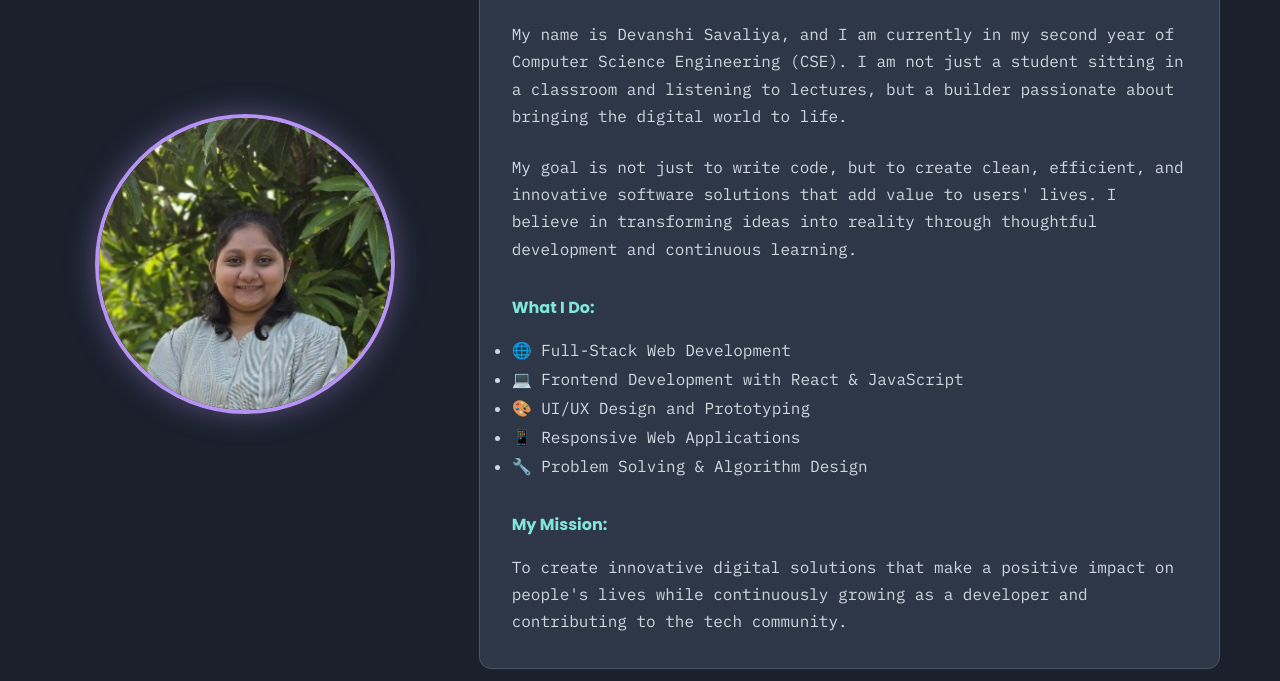
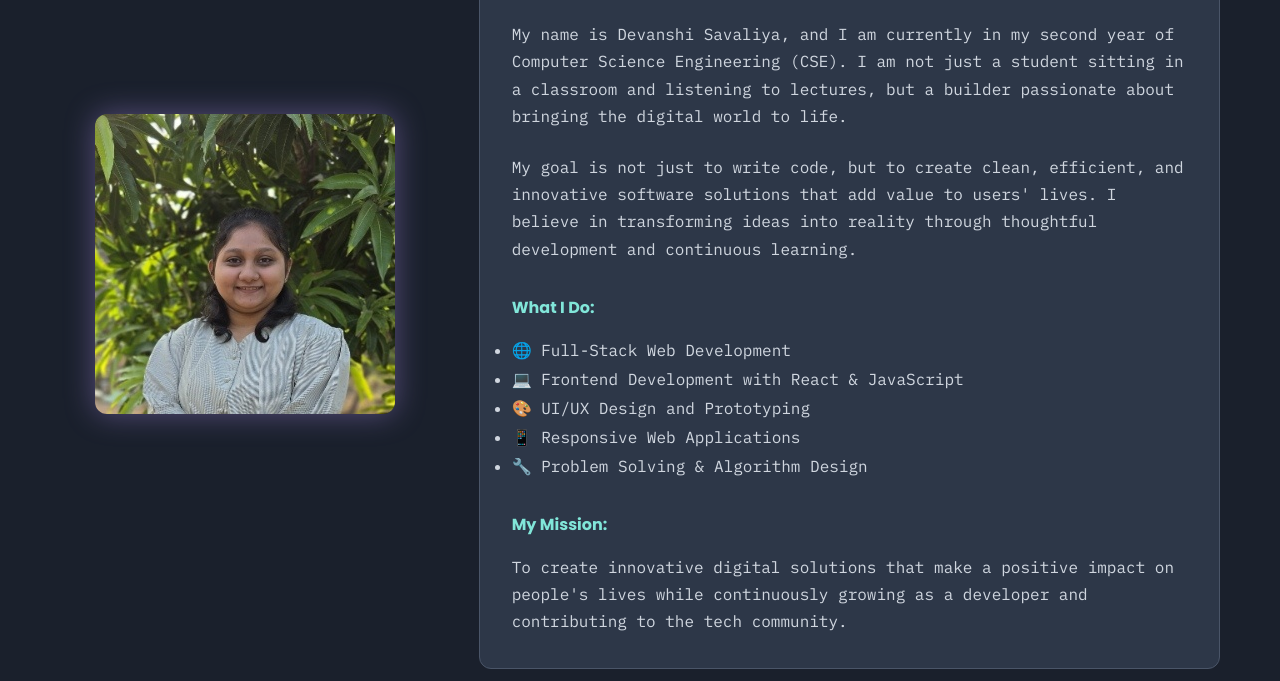
Before and after one commit to devanshi667/DevanshiSavaliya_PortfolioWebsite, a plain HTML site: page about.html in a window 1280 px wide. Shown: the part 416-1097 px from the top of the page. Drawn offline with Linux system fonts and the light colour scheme.

Commit message:
Add files via upload

```diff
--- a/css/deep-tech-theme.css
+++ b/css/deep-tech-theme.css
@@ -140,8 +140,8 @@ body {
 }
 
 .profile-photo img {
-    border-radius: 50%;
-    border: 4px solid var(--secondary-accent);
+    border-radius: 12px;
+    border: none;
     box-shadow: 0 0 30px rgba(183, 148, 244, 0.4);
     transition: all 0.3s ease;
     animation: neonWave 5s ease-in-out infinite;
```
